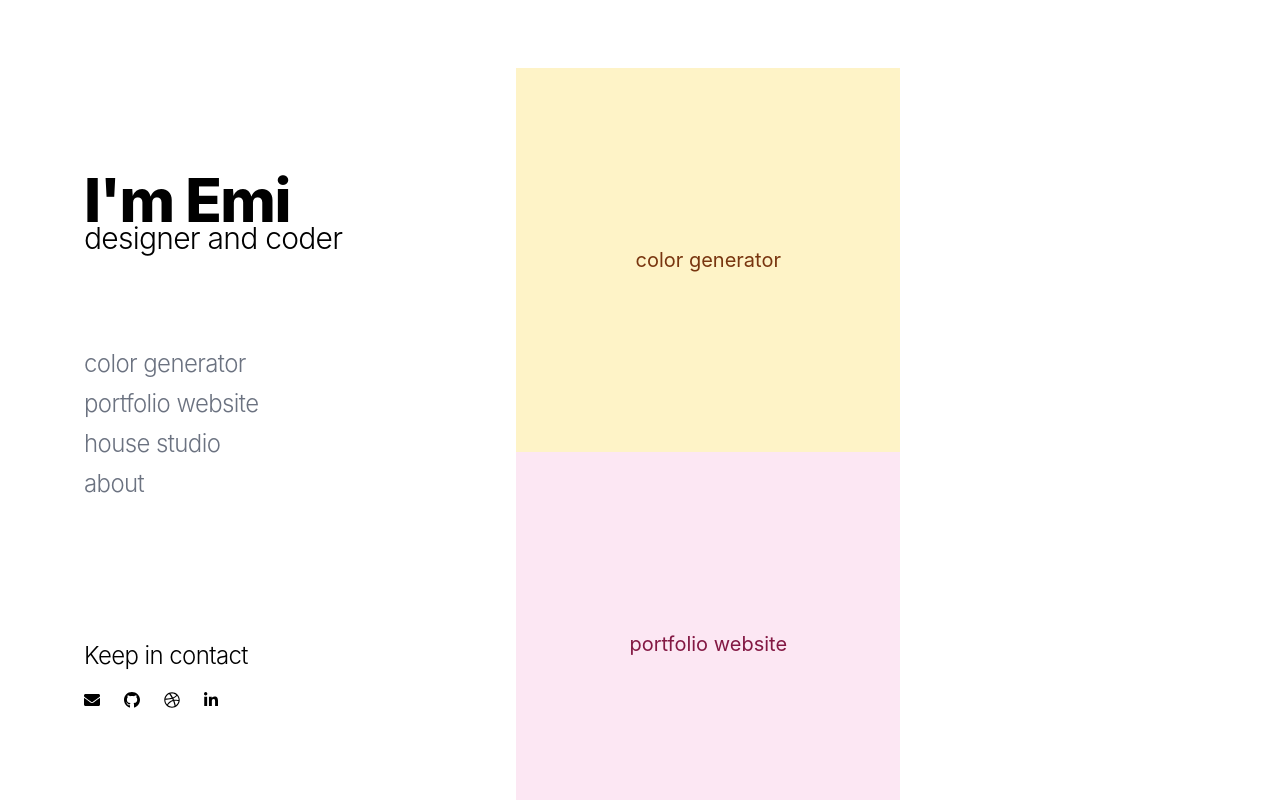
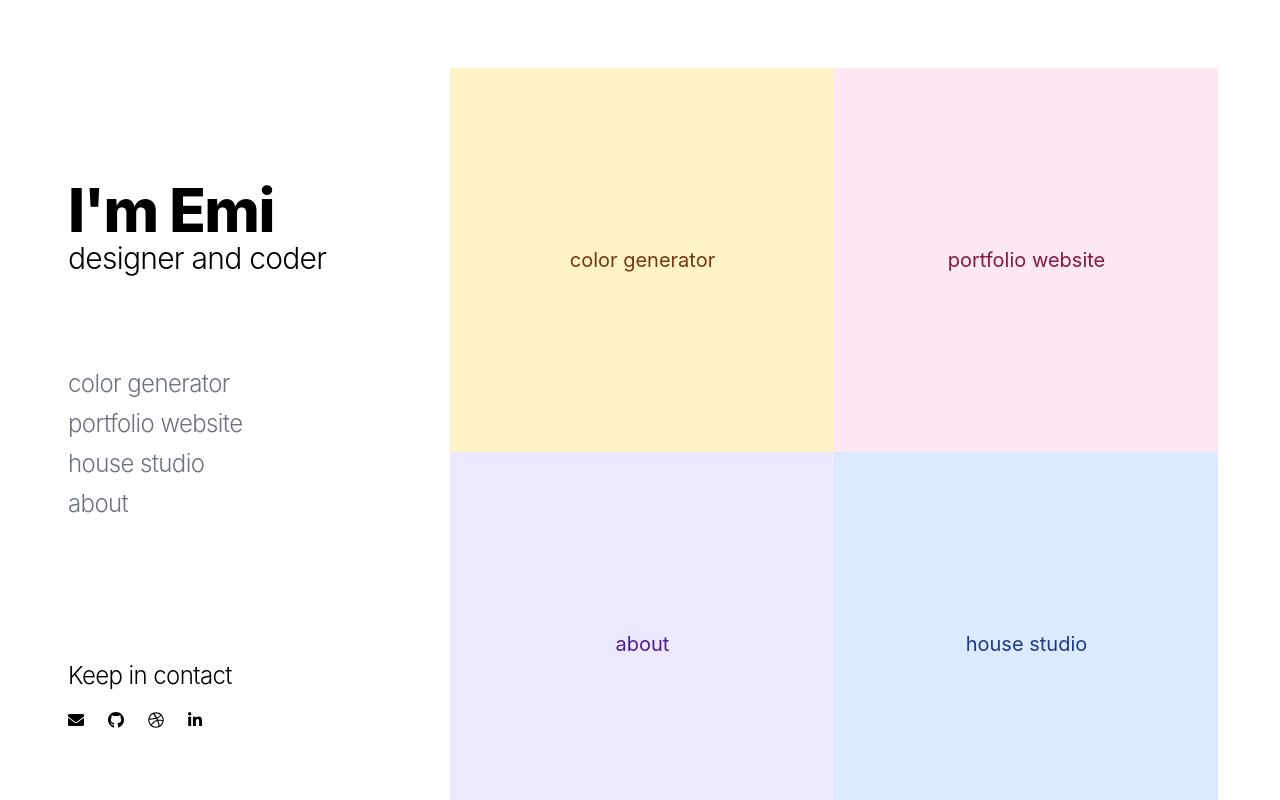
Before and after one commit to e-cmt/emi-codes, a Next.js app: page / in a window 1280 px wide. Shown: the top 800 px of the page. Built offline with nearby package versions, Linux system fonts and the light colour scheme.

Commit message:
Sidebar layout update

```diff
--- a/components/layout.js
+++ b/components/layout.js
@@ -111,7 +111,7 @@ export default function Layout({ children }) {
       </div>
 
       <div
-        className={[styles.sidebar, "ml-5", "sm:ml-10", "md:ml-20"].join(" ")}
+        className={[styles.sidebar, "ml-6", "sm:ml-10", "lg:ml-16"].join(" ")}
       >
         <div>
           <Link href="/">
--- a/components/layout.module.css
+++ b/components/layout.module.css
@@ -7,11 +7,11 @@
 }
 
 .main {
-  @apply p-1 w-10/12 sm:w-4/6 min-h-screen mt-8 sm:mt-16 mb-12 ml-8 sm:ml-12;
+  @apply p-1 w-11/12 sm:w-5/6 min-h-screen mt-8 sm:mt-16 mb-12 ml-8 sm:ml-12;
 }
 
 .heading {
-  @apply text-4xl sm:text-6xl	font-extrabold tracking-tight leading-4 sm:leading-10;
+  @apply text-4xl sm:text-6xl	font-extrabold tracking-tight leading-4 sm:leading-none;
 }
 
 .lead {
```
